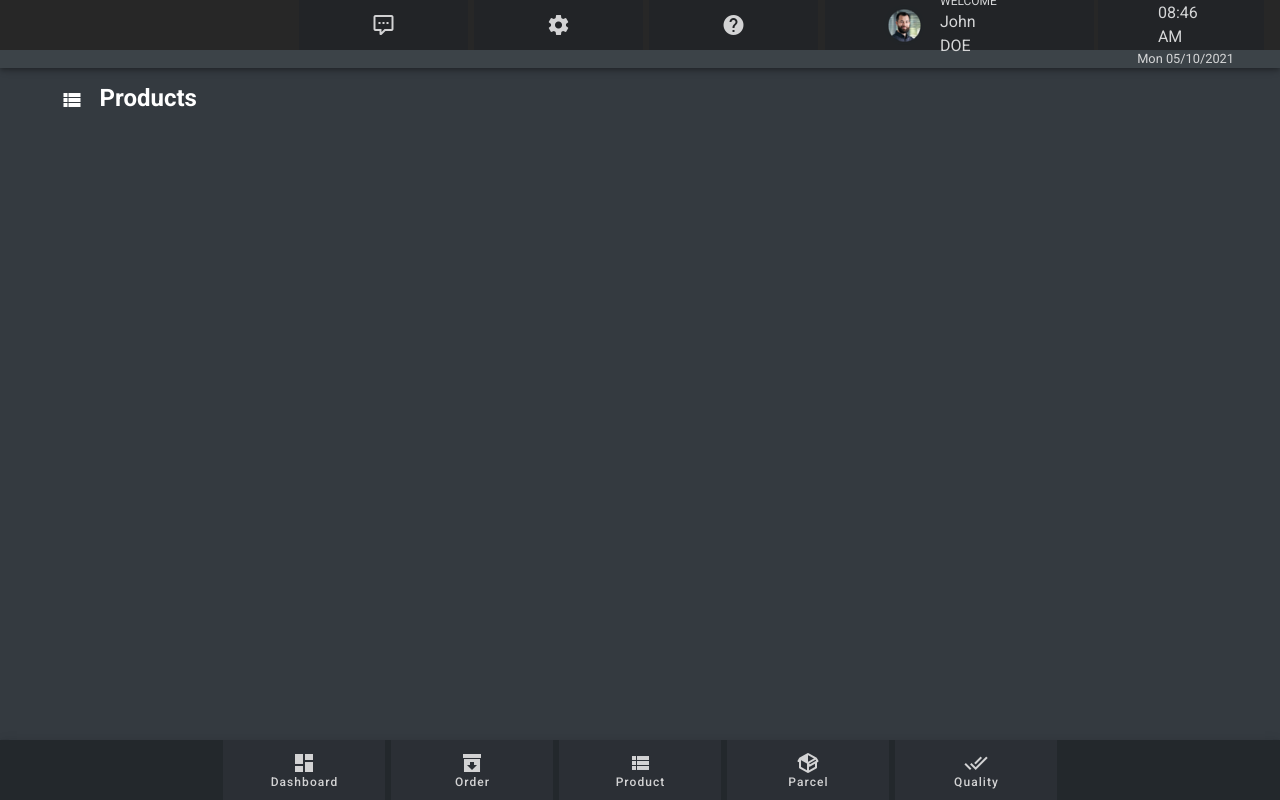
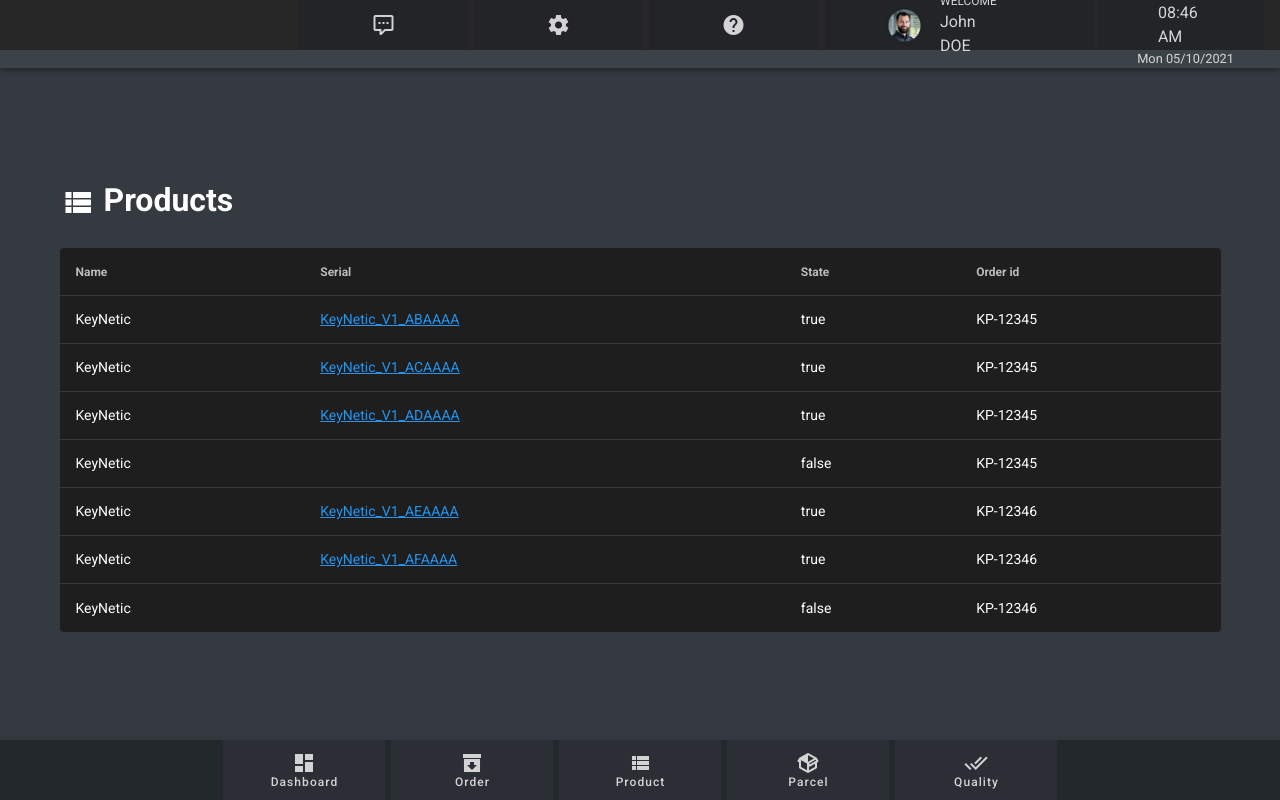
Before and after one commit to srimko/keyprod-delivery, a Vue app: page /products in a window 1280 px wide. Built offline with nearby package versions, Linux system fonts and the light colour scheme; what vue-qrcode-reader would draw is missing.

Commit message:
Add Order, parcel and product views

```diff
--- a/src/router/index.js
+++ b/src/router/index.js
@@ -2,8 +2,10 @@ import Vue from 'vue'
 import VueRouter from 'vue-router'
 import Home from '../views/Home.vue'
 import OrdersView from '../views/OrdersView.vue'
+import OrderView from '../views/OrderView.vue'
 import ParcelsView from '../views/ParcelsView.vue'
 import ProductsView from '../views/ProductsView.vue'
+import ProductView from '../views/ProductView.vue'
 import VueQrcodeReader from "vue-qrcode-reader";
 
 Vue.use(VueQrcodeReader);
@@ -21,9 +23,19 @@ const routes = [
     component: OrdersView
   },
   {
+    path: '/order/:id',
+    name: 'Order',
+    component: OrderView
+  },
+  {
     path: '/products',
     name: 'Products',
     component: ProductsView
+  },
+  {
+    path: '/product/:id',
+    name: 'Product',
+    component: ProductView
   },
   {
     path: '/parcels',
--- a/src/store/index.js
+++ b/src/store/index.js
@@ -210,6 +210,18 @@ export default new Vuex.Store({
       }
     ],
   },
+  getters: {
+    getProductById: (state) => (serrialId) => {
+      return state.products.find(product => product.product_serial === serrialId)
+    },
+    getOrderById: (state) => (orderId) => {
+      return state.orders.find(order => order.order_id === orderId)
+    },
+    getProductsFromOrder: (state) => (orderId) => {
+      const products = state.products.filter(product => product.order_id === orderId)
+      return products
+    }
+  },
   mutations: {
   },
   actions: {
--- /dev/null
+++ b/src/views/OrderView.vue
@@ -0,0 +1,57 @@
+<template>
+  <v-container fill-height>
+    <v-row>
+      <v-col>
+        <h1 class="mb-6"> <v-icon large class="mr-2">mdi-view-list</v-icon>Order: {{order.order_id}} </h1>
+
+        <v-card>
+          <v-card-title>
+            {{order.customer}}
+          </v-card-title>
+          <v-card-text>
+            <v-simple-table>
+              <template v-slot:default>
+                <thead>
+                  <tr>
+                    <th>order_id</th>
+                    <th>customer</th>
+                    <th>qty_to_pack</th>
+                    <th>qty_packed</th>
+                    <th>qty_package</th>
+                  </tr>
+                </thead>
+                <tbody>
+                  <tr>
+                    <td>{{order.order_id}}</td>
+                    <td>{{order.customer}}</td>
+                    <td>{{order.qty_to_pack}}</td>
+                    <td>{{order.qty_packed}}</td>
+                    <td>{{order.qty_package}}</td>
+                  </tr>
+                </tbody>
+              </template>
+            </v-simple-table>
+          </v-card-text>
+        </v-card>
+      </v-col>
+    </v-row>
+  </v-container>
+</template>
+
+<script>
+export default {
+  name: 'OrderView',
+  computed: {
+    order () {
+      return this.$store.getters.getOrderById(this.$route.params.id)
+    },
+    products () {
+      return this.$store.getters.getProductsFromOrder(this.$route.params.id)
+    }
+  }
+}
+</script>
+
+<style lang="scss" scoped>
+
+</style>
--- a/src/views/OrdersView.vue
+++ b/src/views/OrdersView.vue
@@ -2,9 +2,9 @@
   <v-container fill-height>
     <v-row align="center" no-gutters>
       <v-col>
+         <h1 class="mb-6"> <v-icon large class="mr-2">mdi-archive-arrow-down</v-icon> Orders</h1>
         <v-card>
           <v-card-title>
-            <v-icon>mdi-archive-arrow-down</v-icon> Orders
             <v-spacer></v-spacer>
             <v-text-field
               v-model="search"
@@ -72,6 +72,7 @@
                     <v-text-field
                       v-model="editedItem.order_id"
                       label="order_id"
+                      disabled
                     ></v-text-field>
                   </v-col>
                   <v-col
@@ -82,8 +83,11 @@
                     <v-text-field
                       v-model="editedItem.customer"
                       label="customer"
+                      disabled
                     ></v-text-field>
                   </v-col>
+                </v-row>
+                <v-row>
                   <v-col
                     cols="12"
                     sm="6"
--- a/src/views/ParcelsView.vue
+++ b/src/views/ParcelsView.vue
@@ -2,7 +2,40 @@
   <v-container>
     <v-row>
       <v-col>
-        <h2> <v-icon>mdi-package-variant</v-icon>Parcel </h2>
+        <h1 class="mb-6"> <v-icon large class="mr-2">mdi-package-variant</v-icon>Parcel </h1>
+
+        <v-simple-table>
+          <template v-slot:default >
+            <thead>
+              <tr>
+                <th class="text-left">
+                  parcel_id
+                </th>
+                <th class="text-left">
+                  order_id
+                </th>
+                <th class="text-left">
+                  Quantity Products
+                </th>
+                <th class="text-left">
+                  deliveryIndicator
+                </th>
+              </tr>
+            </thead>
+
+            <tbody>
+              <tr
+                v-for="parcel in parcels"
+                :key="parcel.serial"
+              >
+                <td>{{ parcel.parcel_id }}</td>
+                <td>{{ parcel.order_id }}</td>
+                <td>{{ parcel.products.length }}</td>
+                <td>{{ parcel.deliveryIndicator }}</td>
+              </tr>
+            </tbody>
+          </template>
+        </v-simple-table>
       </v-col>
     </v-row>
   </v-container>
@@ -10,7 +43,12 @@
 
 <script>
 export default {
-  name: 'ParcelView'
+  name: 'ParcelView',
+  computed: {
+    parcels () {
+      return this.$store.state.parcels
+    }
+  }
 }
 </script>
 
--- /dev/null
+++ b/src/views/ProductView.vue
@@ -0,0 +1,70 @@
+<template>
+  <v-container fill-height>
+    <v-row>
+      <v-col>
+        <h1 class="mb-6"> <v-icon large class="mr-2">mdi-view-list</v-icon>Product: {{product.product_name}} </h1>
+
+        <v-card>
+          <v-card-title>
+            {{product.product_serial}}
+            <v-chip
+              class="ml-4"
+              :color="product.product_state ? 'green' :'red'"
+            >
+              {{product.product_state ? 'OK' :'Waiting...'}}
+            </v-chip>
+          </v-card-title>
+
+          <v-card-text>
+            <v-simple-table>
+              <template v-slot:default>
+                <thead>
+                  <tr>
+                    <th>product_name</th>
+                    <th>product_serial</th>
+                    <th>product_package</th>
+                    <th>weight</th>
+                  </tr>
+                </thead>
+                <tbody>
+                  <tr>
+                    <td>{{product.product_name}}</td>
+                    <td>{{product.product_serial}}</td>
+                    <td>{{product.product_package}}</td>
+                    <td>{{product.weight}}g</td>
+                  </tr>
+                </tbody>
+              </template>
+            </v-simple-table>
+
+            See in <a :href="orderLink">{{order.order_id}}</a>
+          </v-card-text>
+
+        </v-card>
+      </v-col>
+    </v-row>
+  </v-container>
+</template>
+
+<script>
+export default {
+  name: 'ProductsView',
+  computed: {
+    product () {
+      const productSerial = this.$route.params.id
+      return this.$store.getters.getProductById(productSerial)
+    },
+    order () {
+      console.log(this.product.order_id)
+      return this.$store.getters.getOrderById(this.product.order_id)
+    },
+    orderLink () {
+      return `/order/${this.product.order_id}`
+    }
+  }
+}
+</script>
+
+<style lang="scss" scoped>
+
+</style>
--- a/src/views/ProductsView.vue
+++ b/src/views/ProductsView.vue
@@ -1,8 +1,42 @@
 <template>
-  <v-container>
+  <v-container fill-height>
     <v-row>
       <v-col>
-        <h2> <v-icon class="mr-4">mdi-view-list</v-icon>Products </h2>
+        <h1 class="mb-6"> <v-icon large class="mr-2">mdi-view-list</v-icon>Products </h1>
+
+        <v-simple-table>
+          <template v-slot:default >
+            <thead>
+              <tr>
+                <th class="text-left">
+                  Name
+                </th>
+                <th class="text-left">
+                  Serial
+                </th>
+                <th class="text-left">
+                  State
+                </th>
+                <th class="text-left">
+                  Order id
+                </th>
+              </tr>
+            </thead>
+
+            <tbody>
+              <tr
+                v-for="product in products"
+                :key="product.serial"
+              >
+                <td>{{ product.product_name }}</td>
+                <td>
+                  <a :href="productLink(product.product_serial)">{{product.product_serial}}</a></td>
+                <td>{{ product.product_state }}</td>
+                <td>{{ product.order_id }}</td>
+              </tr>
+            </tbody>
+          </template>
+        </v-simple-table>
       </v-col>
     </v-row>
   </v-container>
@@ -10,7 +44,17 @@
 
 <script>
 export default {
-  name: 'ProductsView'
+  name: 'ProductsView',
+  computed: {
+    products () {
+      return this.$store.state.products
+    }
+  },
+  methods: {
+    productLink (serial) {
+      return `/product/${serial}`
+    }
+  }
 }
 </script>
 
```
